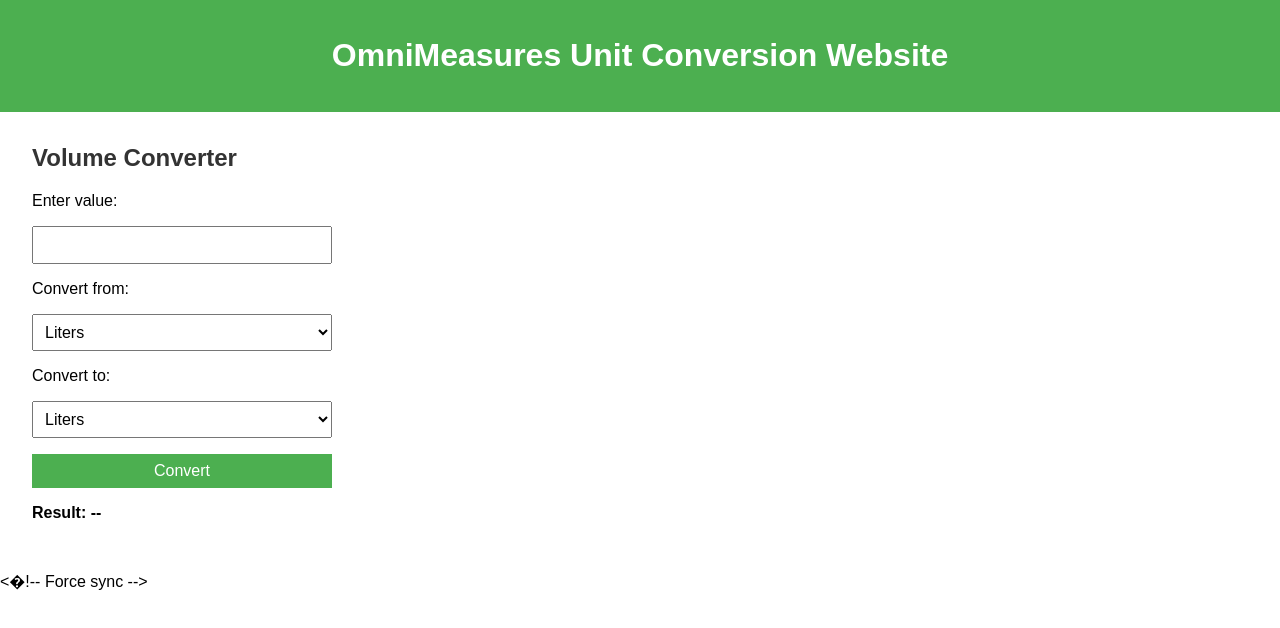
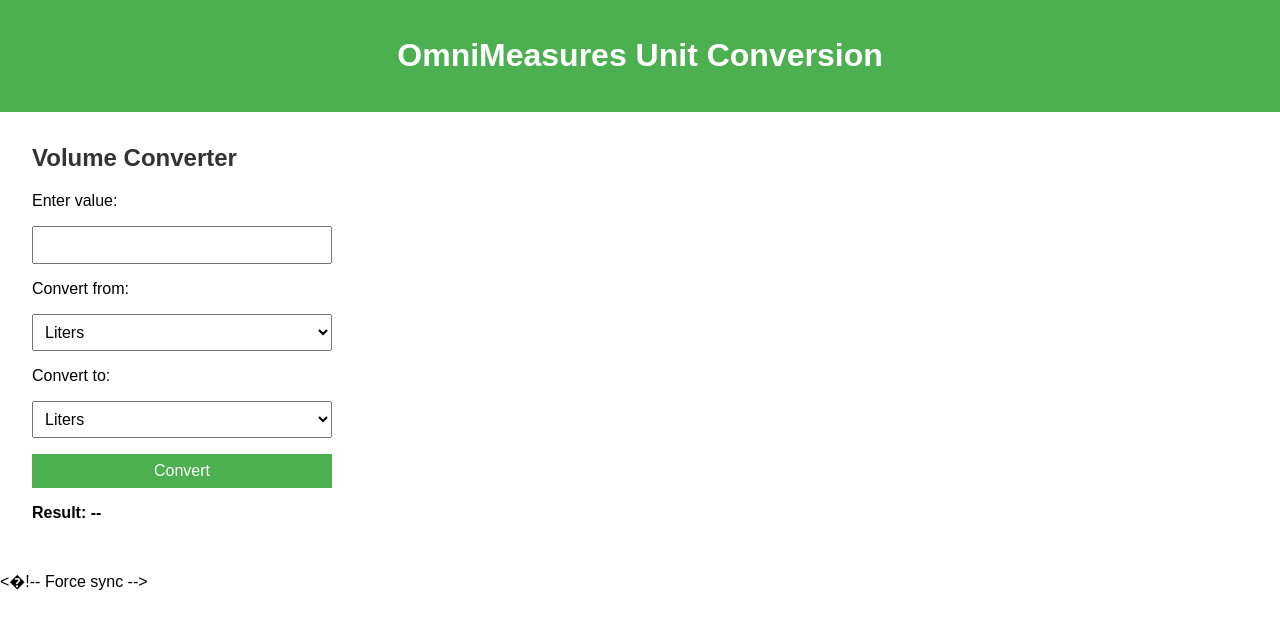
Before and after one commit to Zestastic/omnimeasures-site, a website: page index.html in a window 1280 px wide. Drawn offline with Linux system fonts and the light colour scheme.

Commit message:
Force ServerAvatar

```diff
--- a/index.html
+++ b/index.html
@@ -8,7 +8,7 @@
 </head>
 <body>
     <header>
-        <h1>OmniMeasures Unit Conversion Website</h1>
+        <h1>OmniMeasures Unit Conversion</h1>
     </header>
     <main>
         <section id="volume-converter">
```
